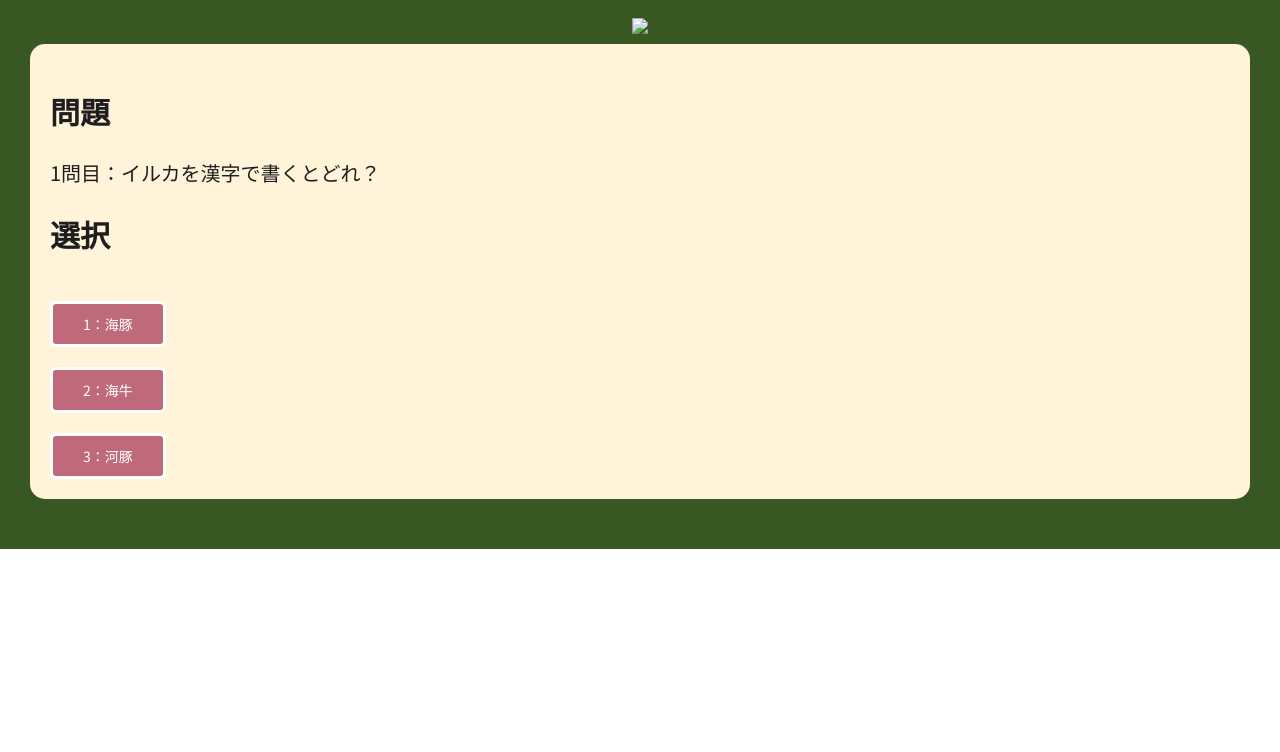
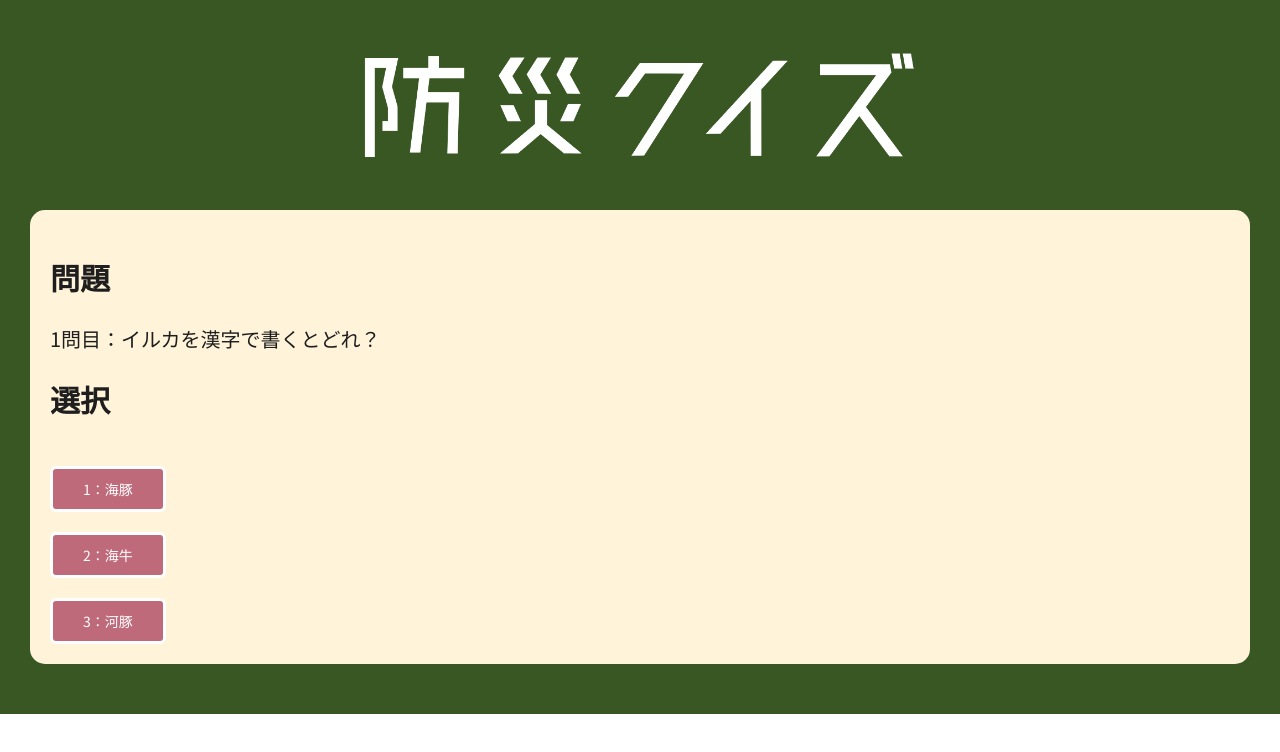
Before and after one commit to hllxlva/bousai-quiz, a plain HTML site: page index.html in a window 1280 px wide. Drawn offline with Linux system fonts and the light colour scheme.

Commit message:
img fail

```diff
--- a/index.html
+++ b/index.html
@@ -13,7 +13,7 @@
 		<section class="container">
 
 			<div class="title">
-				<img src="img/BQ.png">
+				<img src="img/quiz.png">
 			</div>
 
 			<div class="question">
```
Also changed, not shown: img/quiz.png (renamed from quiz.png).
